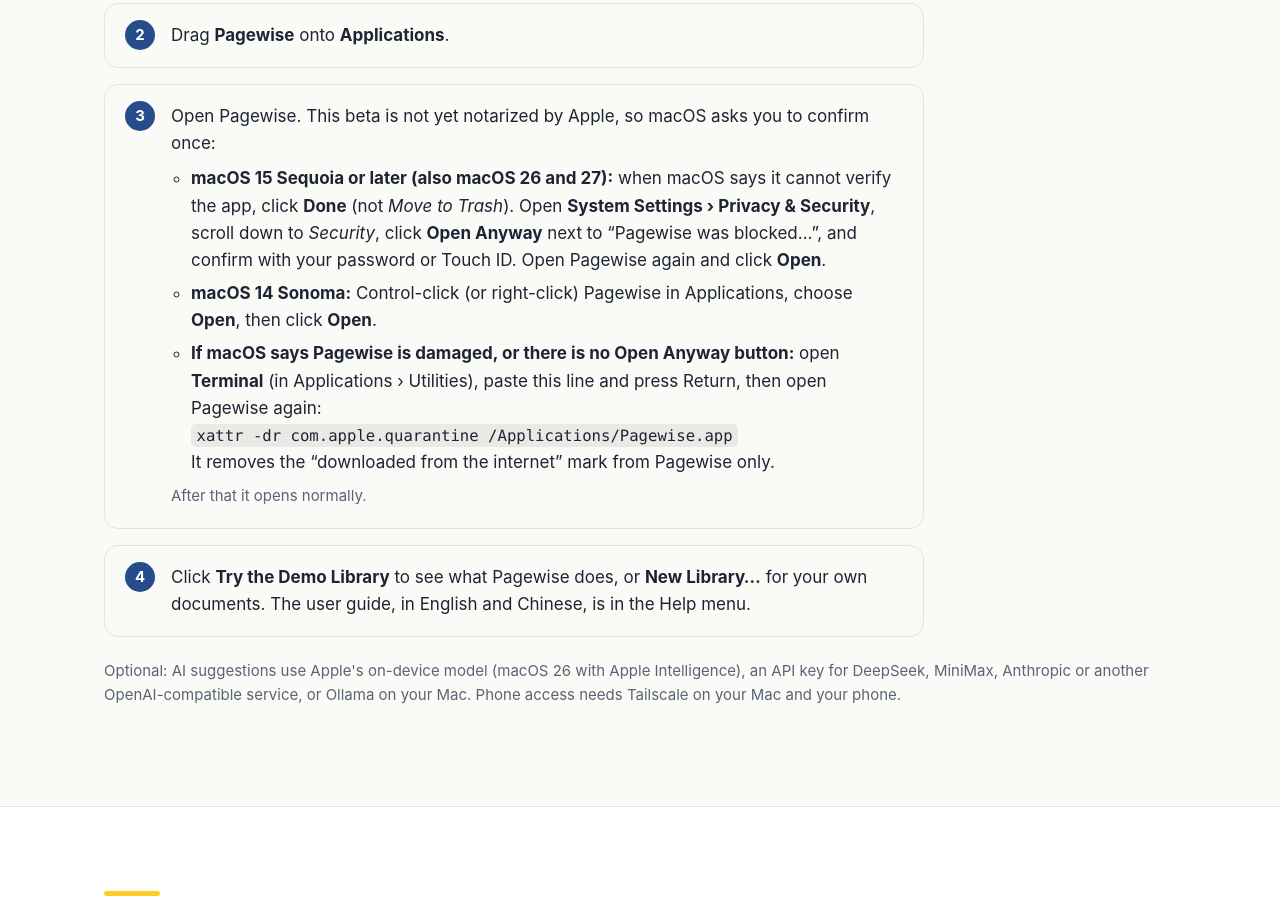
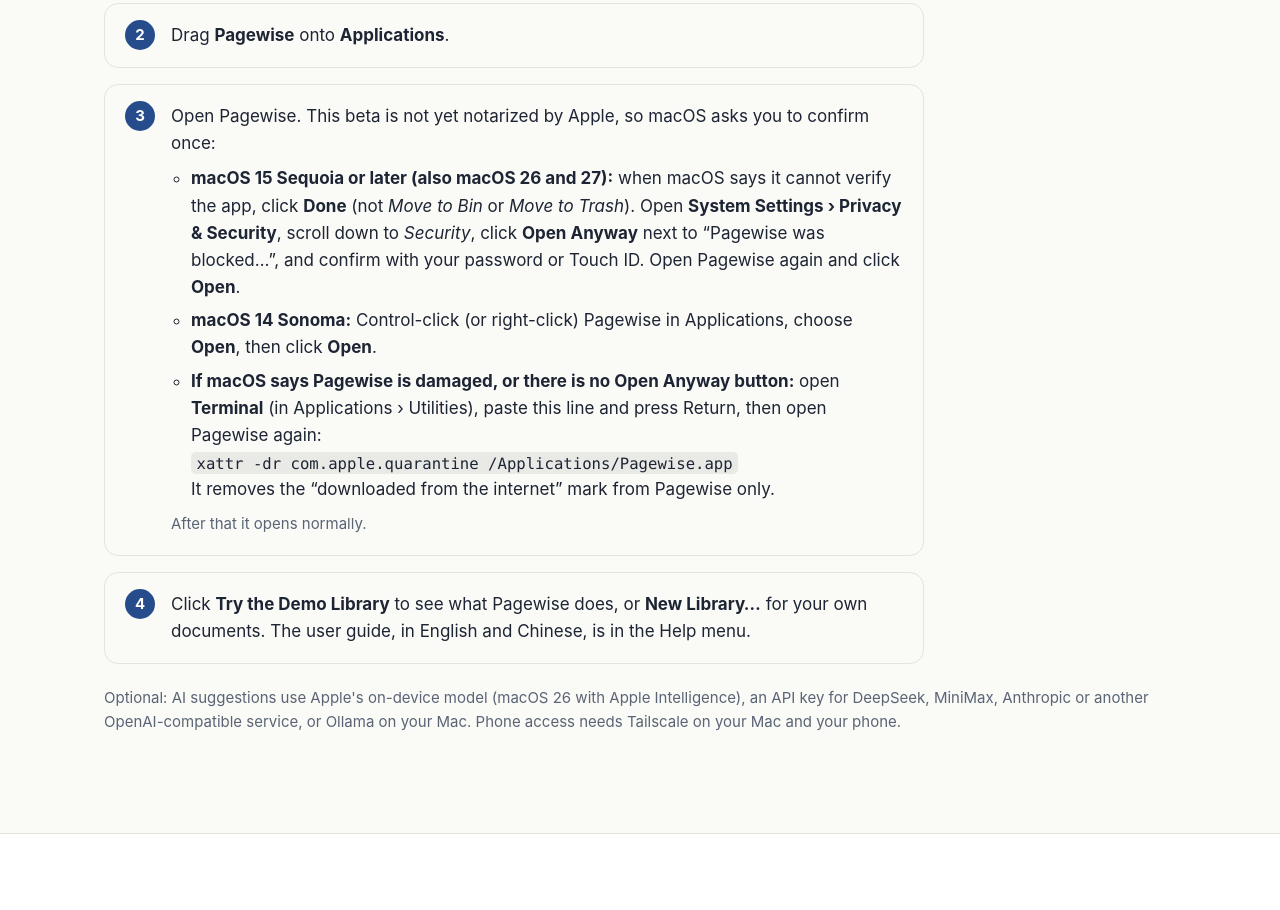
Before and after one commit to xxln/pagewise-app, a plain HTML site: page index.html in a window 1280 px wide. Shown: the part 5807-6717 px from the top of the page. Drawn offline with Linux system fonts and the light colour scheme.

Commit message:
Install steps: the button is 'Move to Bin' on British English Macs
Co-Authored-By: Claude Opus 5.5 <noreply@anthropic.com>

```diff
--- a/index.html
+++ b/index.html
@@ -184,7 +184,7 @@
         <span class="en">Open Pagewise. This beta is not yet notarized by Apple, so macOS asks you to confirm once:</span>
         <span class="zh">打开 Pagewise。这个测试版还没有经过 Apple 公证，所以 macOS 会请你确认一次：</span>
         <ul>
-          <li><span class="en"><b>macOS 15 Sequoia or later (also macOS 26 and 27):</b> when macOS says it cannot verify the app, click <b>Done</b> (not <i>Move to Trash</i>). Open <b>System Settings › Privacy &amp; Security</b>, scroll down to <i>Security</i>, click <b>Open Anyway</b> next to “Pagewise was blocked…”, and confirm with your password or Touch ID. Open Pagewise again and click <b>Open</b>.</span>
+          <li><span class="en"><b>macOS 15 Sequoia or later (also macOS 26 and 27):</b> when macOS says it cannot verify the app, click <b>Done</b> (not <i>Move to Bin</i> or <i>Move to Trash</i>). Open <b>System Settings › Privacy &amp; Security</b>, scroll down to <i>Security</i>, click <b>Open Anyway</b> next to “Pagewise was blocked…”, and confirm with your password or Touch ID. Open Pagewise again and click <b>Open</b>.</span>
               <span class="zh"><b>macOS 15 及以上（包括 macOS 26 和 27）：</b>提示无法验证时，先点“完成”（不要选“移到废纸篓”）。打开“系统设置 › 隐私与安全性”，在“安全性”处点“仍要打开”，用密码或触控 ID 确认。再打开 Pagewise，点“打开”。</span></li>
           <li><span class="en"><b>macOS 14 Sonoma:</b> Control-click (or right-click) Pagewise in Applications, choose <b>Open</b>, then click <b>Open</b>.</span>
               <span class="zh"><b>macOS 14：</b>在“应用程序”中按住 Control 点按（或右键点按）Pagewise，选“打开”，再点“打开”。</span></li>
```
